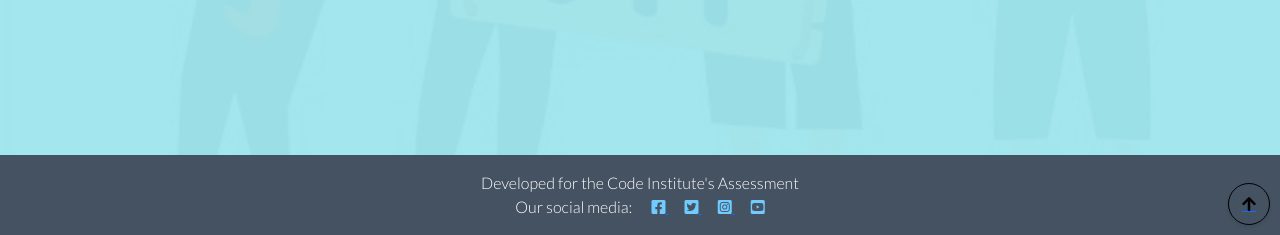
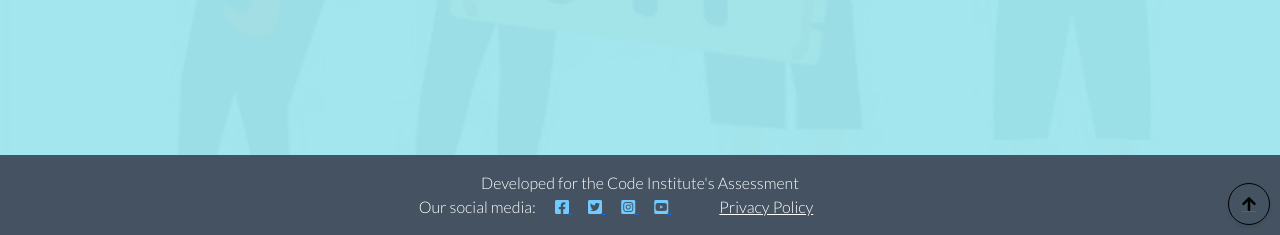
Before and after one commit to Juanma1313/diyshop, a Django app: page /bag/ in a window 1280 px wide. Shown: the part 565-800 px from the top of the page. Run offline with Django 3.2, Linux system fonts and the light colour scheme; parts of the project's set-up code (start-up, migrations or seed data) failed here and were passed over; some libraries are stand-ins or nearby versions.

Commit message:
added a GDPR link

```diff
--- a/templates/base.html
+++ b/templates/base.html
@@ -171,7 +171,7 @@
         <footer class="container-fluid fixed-bottom footer mt-auto py-3 dark-bg d-none d-lg-block">
             <p class="m-0 text-center text-white">Developed for the Code Institute's Assessment</p>
             <p class="m-0 text-center text-white">Our social media:
-                <a href="https://www.facebook.com/profile.php?id=61559945799160" target="_blank" rel="noopener"
+                <a href="https://www.facebook.com/profile.php?id=61559945799160" target="_blank"
                         aria-label="Visit our Facebook page (opens in a new tab)">
                     <i class="fab fa-facebook-square ms-3 social-networks"></i>
                 </a>
@@ -186,6 +186,9 @@
                 <a href="https://youtube.com" target="_blank" rel="noopener"
                         aria-label="Visit our YouTube page (opens in a new tab)">
                     <i class="fab fa-youtube-square ms-3 social-networks"></i>
+                </a>
+                <a class="text-white mx-5" href="https://www.termsfeed.com/live/cbea6af5-9e7f-4028-be6e-babac606f61d" target="_blank" rel="noopener" aria-label="GDPR">
+                    Privacy Policy
                 </a>
             </p>
         </footer>
```
Also changed, not shown: README.md.
